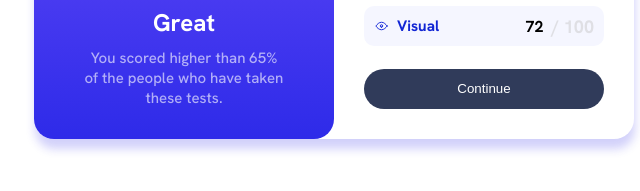
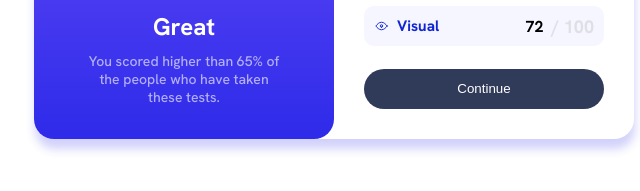
Before and after one commit to awwsalah/Results-summary-component, a plain HTML site: page index.html in a window 1280 px wide. Shown: the part 461-652 px from the top of the page, 306-946 px from the left. Drawn offline with Linux system fonts and the light colour scheme; a web font is replaced by a local one.

Commit message:
third commit

```diff
--- a/style.css
+++ b/style.css
@@ -40,9 +40,9 @@ body{
 }
 
 .card-left p{
-    padding-bottom: 10px;
+    padding-bottom: 7px;
     font-weight: 500;
-    font-size: 15px;
+    font-size: 14px;
 }
 
 .card-left span{
```
